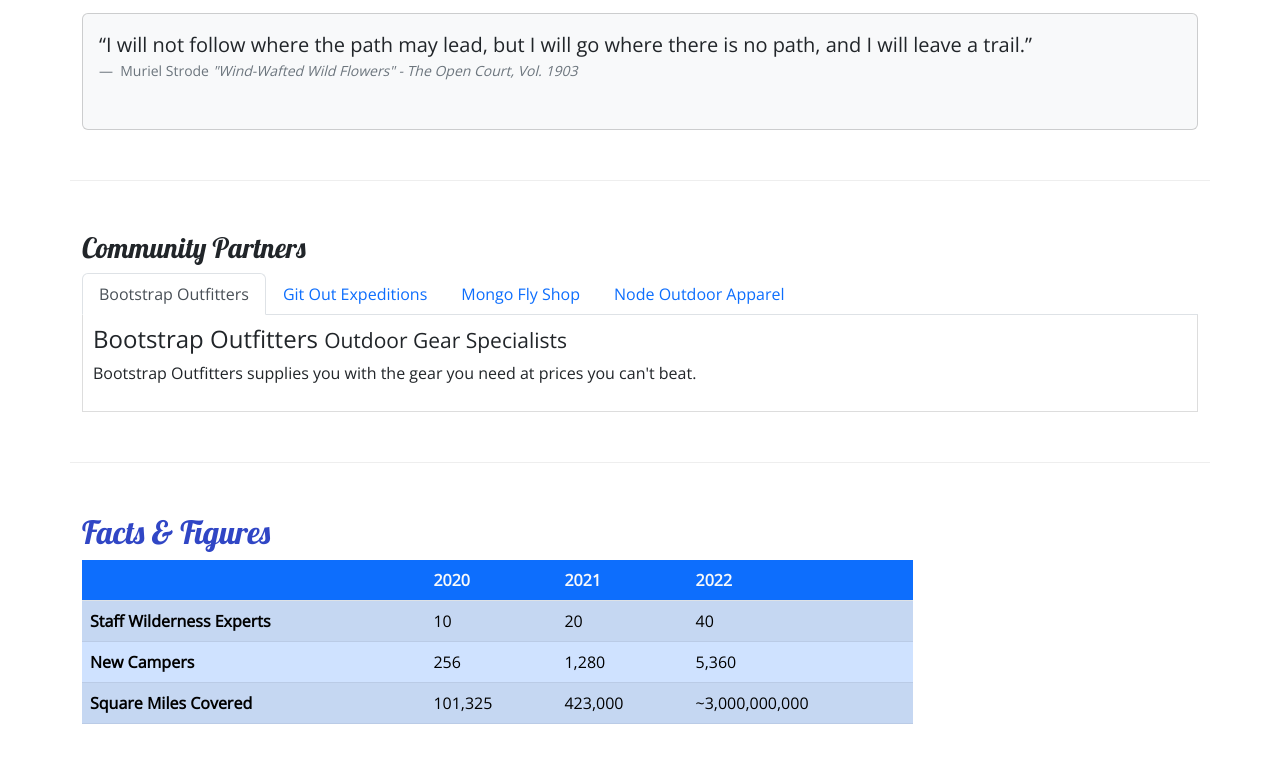
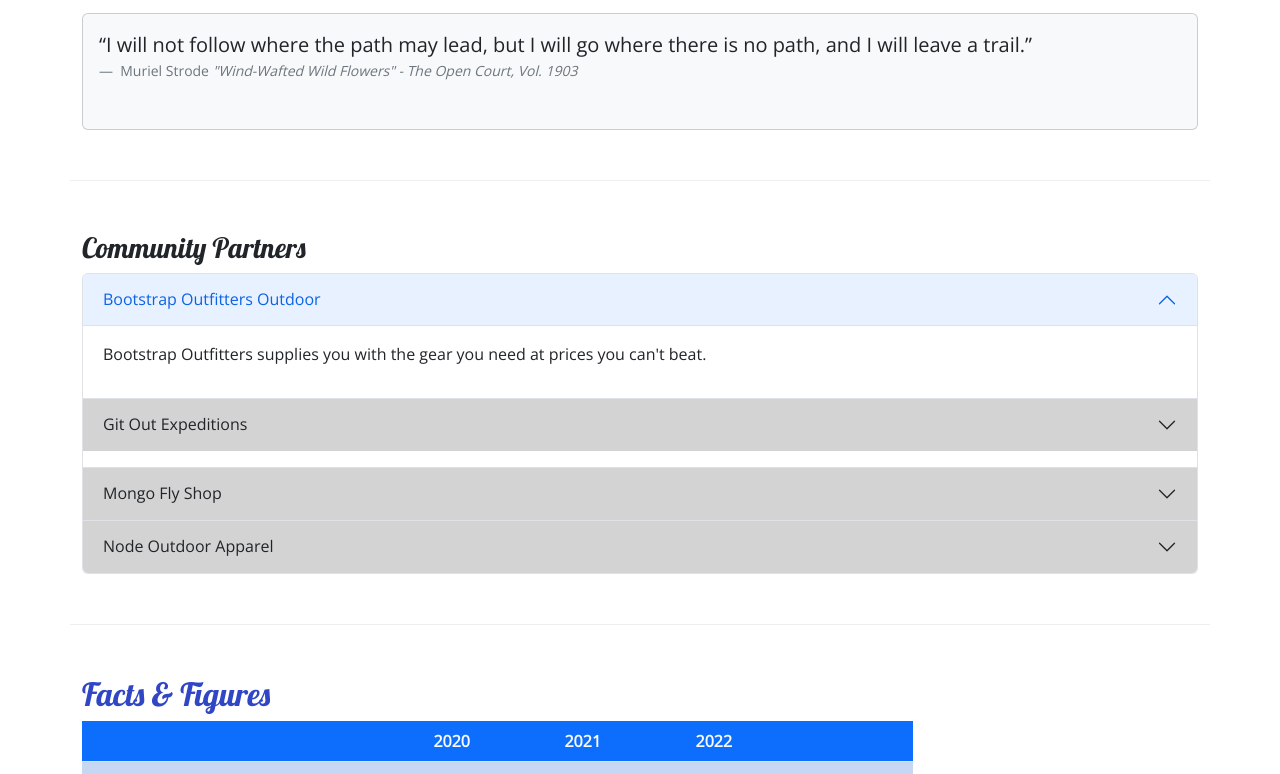
Before and after one commit to Alessiomollo/nucampsite, a plain HTML site: page aboutus.html in a window 1280 px wide. Shown: the part 613-1387 px from the top of the page. Drawn offline with nearby package versions, Linux system fonts and the light colour scheme.

Commit message:
Accordion

```diff
--- a/aboutus.html
+++ b/aboutus.html
@@ -105,88 +105,67 @@
         <section class="row row-content">
             <div class="col">
                 <h3>Community Partners</h3>
-                <ul class="nav nav-tabs">
-                    <li class="nav-item">
-                        <a
-                        class="nav-link active"
-                        href="#bootstrap"
-                        role="tab"
-                        data-bs-toggle="tab">
-                        Bootstrap Outfitters
-                        </a>
-                    </li>
-                    <li class="nav-item">
-                        <a
-                        class="nav-link"
-                        href="#git"
-                        role="tab"
-                        data-bs-toggle="tab">
-                        Git Out Expeditions
-                        </a>
-                    </li>
-                    <li class="nav-item">
-                        <a
-                        class="nav-link"
-                        href="#mongo"
-                        role="tab"
-                        data-bs-toggle="tab">
-                        Mongo Fly Shop
-                        </a>
-                    </li>
-                    <li class="nav-item">
-                        <a
-                        class="nav-link"
-                        href="#node"
-                        role="tab"
-                        data-bs-toggle="tab">
-                        Node Outdoor Apparel
-                        </a>
-                    </li>
-                </ul>
-                <div class="tab-content">
-                    <div
-                        role="tabpanel"
-                        class="tab-pane fade show active"
-                        id="bootstrap">
-                        <h4>
-                            Bootstrap Outfitters <small>Outdoor Gear Specialists</small>
+
+                <div class="accordion" id="accordionExample">
+
+                    <div class="accordion-item">
+                        <h4 class="accordion-header">
+                            <button class="accordion-button" type="button" data-bs-toggle="collapse" data-bs-target="#bootstrap">
+                            Bootstrap Outfitters Outdoor
+                            </button>
                         </h4>
-                        <p class="d-none d-sm-block">
+                        <div id="bootstrap" class="accordion-collapse collapse show" data-bs-parent="#accordionExample">
+                            <div class="accordion-body d-none d-sm-block">
+                                <p>
                                     Bootstrap Outfitters supplies you with the gear you need at prices you can't beat.
                                 </p>
                             </div>
-                    <div
-                        role="tabpanel"
-                        class="tab-pane fade"
-                        id="git">
-                        <h4>
-                            Git Out Expeditions <small>Group Adventure Expeditions</small>
+                        </div>
+
+                    </div>
+                    <div class="accordion-item">
+                        <h4 class="accordion-header">
+                            <button class="accordion-button collapsed" type="button" data-bs-toggle="collapse" data-bs-target="#git">
+                                Git Out Expeditions
+                             </button>
                         </h4>
-                        <p class="d-none d-sm-block">
+                        <div id="git" class="accordion-collapse collapse" data-bs-parent="#accordionExample">
+                            <div class="accordion-body d-none d-sm-block">
+                                <p>
                                     Join Git Out Expeditions to explore new horizons with a group of other adventurers!
                                 </p>
                             </div>
-                    <div
-                        role="tabpanel"
-                        class="tab-pane fade"
-                        id="mongo">
-                        <h4>
-                            Mongo Fly Shop <small>Your Neighborhood Fly Fishing Shop</small>
+                        </div>
+
+                        </p>
+                    </div>
+                    <div class="accordion-item">
+                        <h4 class="accordion-header">
+                            <button class="accordion-button collapsed" type="button" data-bs-toggle="collapse" data-bs-target="#mongo">
+                                Mongo Fly Shop
+                            </button>
                         </h4>
-                        <p class="d-none d-sm-block">
+                        <div id="mongo" class="accordion-collapse collapse" data-bs-parent="#accordionExample">
+                            <div class="accordion-body d-none d-sm-block">
+                                <p>
                                     Need a new fishing pole, a tacklebox, or flies of all kinds? Stop by Mongo Fly Shop.
                                 </p>
                             </div>
-                    <div
-                        role="tabpanel"
-                        class="tab-pane fade"
-                        id="node">
-                        <h4>
-                            Node Outdoor Apparel <small>Outdoor Clothes & Shoes</small>
+                        </div>
+                    </div>
+                    <div class="accordion-item">
+                        <h4 class="accordion-header">
+                            <button class="accordion-button collapsed" type="button" data-bs-toggle="collapse" data-bs-target="#nodo">
+                                Node Outdoor Apparel
+                            </button>
                         </h4>
-                        <p class="d-none d-sm-block">
+                        <div id="nodo" class="accordion-collapse collapse" data-bs-parent="#accordionExample">
+                            <div class="accordion-body d-none d-sm-block">
+                                <p>
                                     From polar fleeces to swimsuits, hiking boots to waders, a visit to Node will be sure to get you covered.
                                 </p>
+                            </div>
+                        </div>
                     </div>
                 </div>
 
--- a/css/styles.css
+++ b/css/styles.css
@@ -38,8 +38,8 @@ footer {
     background-color: #901CAD;
 }
 
-.tab-content {
-    border: 1px solid #DDD;
-    border-top: none;
-    padding: 10px;
+
+
+.accordion-button {
+    background-color: #d3d3d3;
 }
```
Lines whose indentation alone changed are shown as unchanged.
